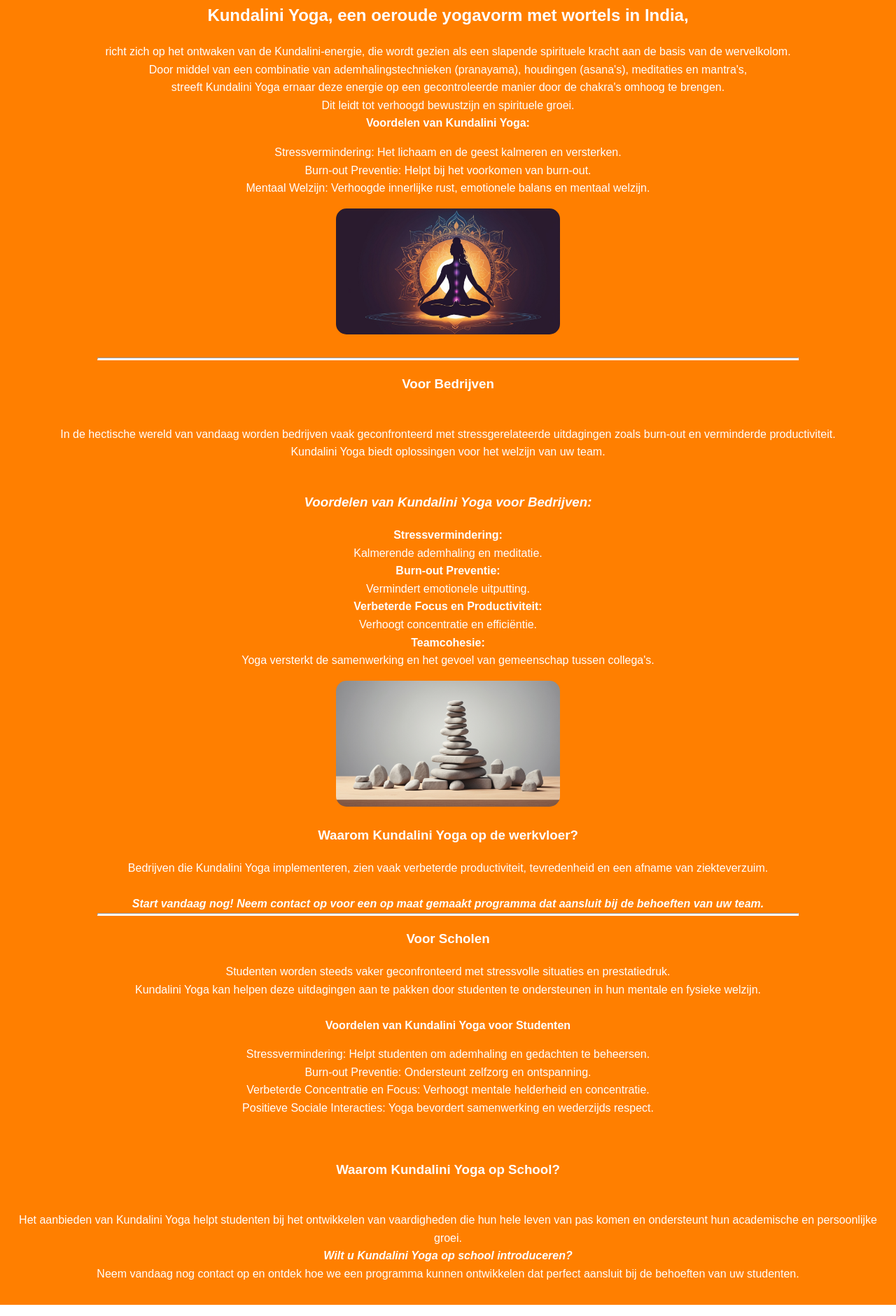
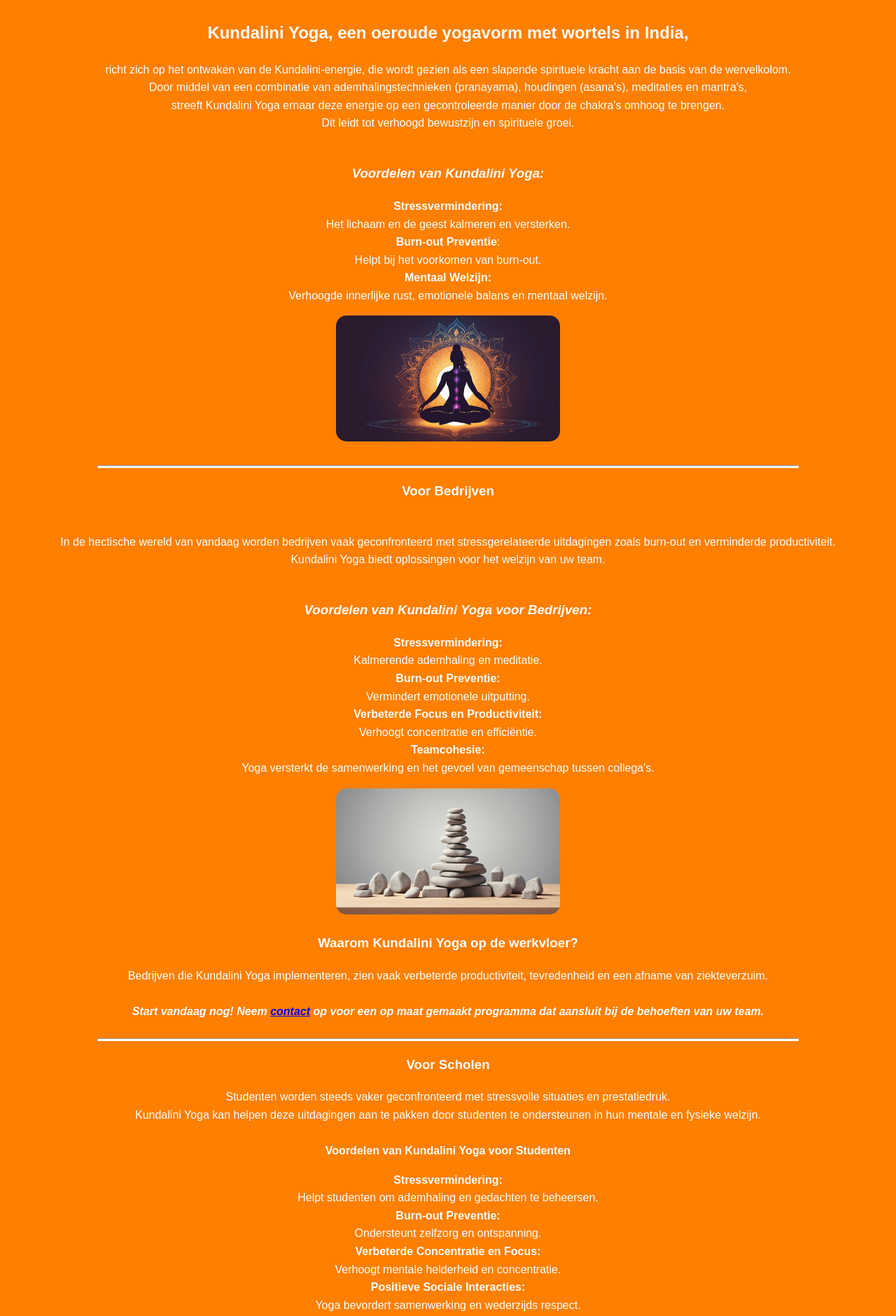
Before and after one commit to Kimberleyvm/bachan-shiva, a plain HTML site: page index.html in a window 1280 px wide. Shown: the part 676-2557 px from the top of the page at 70% size. Drawn offline with Linux system fonts and the light colour scheme.

Commit message:
Update index.html

```diff
--- a/index.html
+++ b/index.html
@@ -11,6 +11,7 @@
     <header class="banner">
         <div class="banner-content">
             <h1><i>Kundalini Yoga<br>the yoga of awareness</i></h1>
+            <br>
             <br>
             <!-- Navigatiebalk -->
             <nav class="menu">
@@ -41,14 +42,14 @@
         <p> richt zich op het ontwaken van de Kundalini-energie, die wordt gezien als een slapende spirituele kracht aan de basis van de wervelkolom.<br>
 
             Door middel van een combinatie van ademhalingstechnieken (pranayama), houdingen (asana's), meditaties en mantra's,<br> streeft Kundalini Yoga ernaar deze energie op een gecontroleerde manier door de chakra's omhoog te brengen.<br>
-             Dit leidt tot verhoogd bewustzijn en spirituele groei.
+             Dit leidt tot verhoogd bewustzijn en spirituele groei.<br>
             <br>
-           <b>Voordelen van Kundalini Yoga:</b>
-            <br>
+           <h3><i>Voordelen van Kundalini Yoga:</i></h3>
+
             <ol>
-               <li>Stressvermindering: Het lichaam en de geest kalmeren en versterken.</li>
-               <li>Burn-out Preventie: Helpt bij het voorkomen van burn-out.</li>
-               <li>Mentaal Welzijn: Verhoogde innerlijke rust, emotionele balans en mentaal welzijn.</li>
+               <li><b>Stressvermindering:</b><br> Het lichaam en de geest kalmeren en versterken.</li>
+               <li><b>Burn-out Preventie</b>:<br> Helpt bij het voorkomen van burn-out.</li>
+               <li><b>Mentaal Welzijn:</b><br> Verhoogde innerlijke rust, emotionele balans en mentaal welzijn.</li>
             </ol>
             <img class="text-pic" src='img/yoga_silhoutte.jpg' alt="yoga pose">
             <br>
@@ -74,18 +75,21 @@
            <h3> Waarom Kundalini Yoga op de werkvloer?</h3>
            Bedrijven die Kundalini Yoga implementeren, zien vaak verbeterde productiviteit, tevredenheid en een afname van ziekteverzuim.<br>
             <br>
-            <i><b>Start vandaag nog! Neem contact op voor een op maat gemaakt programma dat aansluit bij de behoeften van uw team.</b></i>
+
+            <i><b>Start vandaag nog! Neem <a href="#contact">contact</a> op voor een op maat gemaakt programma dat aansluit bij de behoeften van uw team.</b></i>
+            <br>
             <br>
             <hr class="line">
            <h3>Voor Scholen</h3>
              Studenten worden steeds vaker geconfronteerd met stressvolle situaties en prestatiedruk.<br> Kundalini Yoga kan helpen deze uitdagingen aan te pakken door studenten te ondersteunen in hun mentale en fysieke welzijn.<br>
             <br>
             <b>Voordelen van Kundalini Yoga voor Studenten</b>
+            <br>
             <ol>
-                <li>Stressvermindering: Helpt studenten om ademhaling en gedachten te beheersen.</li>
-                <li> Burn-out Preventie: Ondersteunt zelfzorg en ontspanning.</li>
-                <li>Verbeterde Concentratie en Focus: Verhoogt mentale helderheid en concentratie.</li>
-                <li>Positieve Sociale Interacties: Yoga bevordert samenwerking en wederzijds respect.</li>
+                <li><b>Stressvermindering:</b><br> Helpt studenten om ademhaling en gedachten te beheersen.</li>
+                <li><b>Burn-out Preventie:</b> <br> Ondersteunt zelfzorg en ontspanning.</li>
+                <li><b>Verbeterde Concentratie en Focus:</b><br> Verhoogt mentale helderheid en concentratie.</li>
+                <li><b>Positieve Sociale Interacties:</b><br> Yoga bevordert samenwerking en wederzijds respect.</li>
             </ol>
 
             <br>
@@ -93,9 +97,11 @@
            <br>
 
 
-             Het aanbieden van Kundalini Yoga helpt studenten bij het ontwikkelen van vaardigheden die hun hele leven van pas komen en ondersteunt hun academische en persoonlijke groei.<br>
-
-             <b><i>Wilt u Kundalini Yoga op school introduceren?</i></b><br> Neem vandaag nog contact op en ontdek hoe we een programma kunnen ontwikkelen dat perfect aansluit bij de behoeften van uw studenten.
+             Het aanbieden van Kundalini Yoga helpt studenten bij het ontwikkelen van vaardigheden die hun hele leven van pas komen,<br> en ondersteunt hun academische en persoonlijke groei.<br>
+            <br>
+             <b><i>Wilt u Kundalini Yoga op school introduceren?</i></b><br>
+             <br>
+             Neem vandaag nog <a href="#contact">contact</a> op en ontdek hoe we een programma kunnen ontwikkelen dat perfect aansluit bij de behoeften van uw studenten.
 
             </p>
     </section>
@@ -104,7 +110,7 @@
         <h2>Over Mij</h2>
         <p>Hier komt de informatie over Bachan Shiva.</p>
     </section>
-
+<hr class="line">
     <section id="contact">
         <h2>Contact</h2>
         <p>Hier komt de contactinformatie.</p>
```
